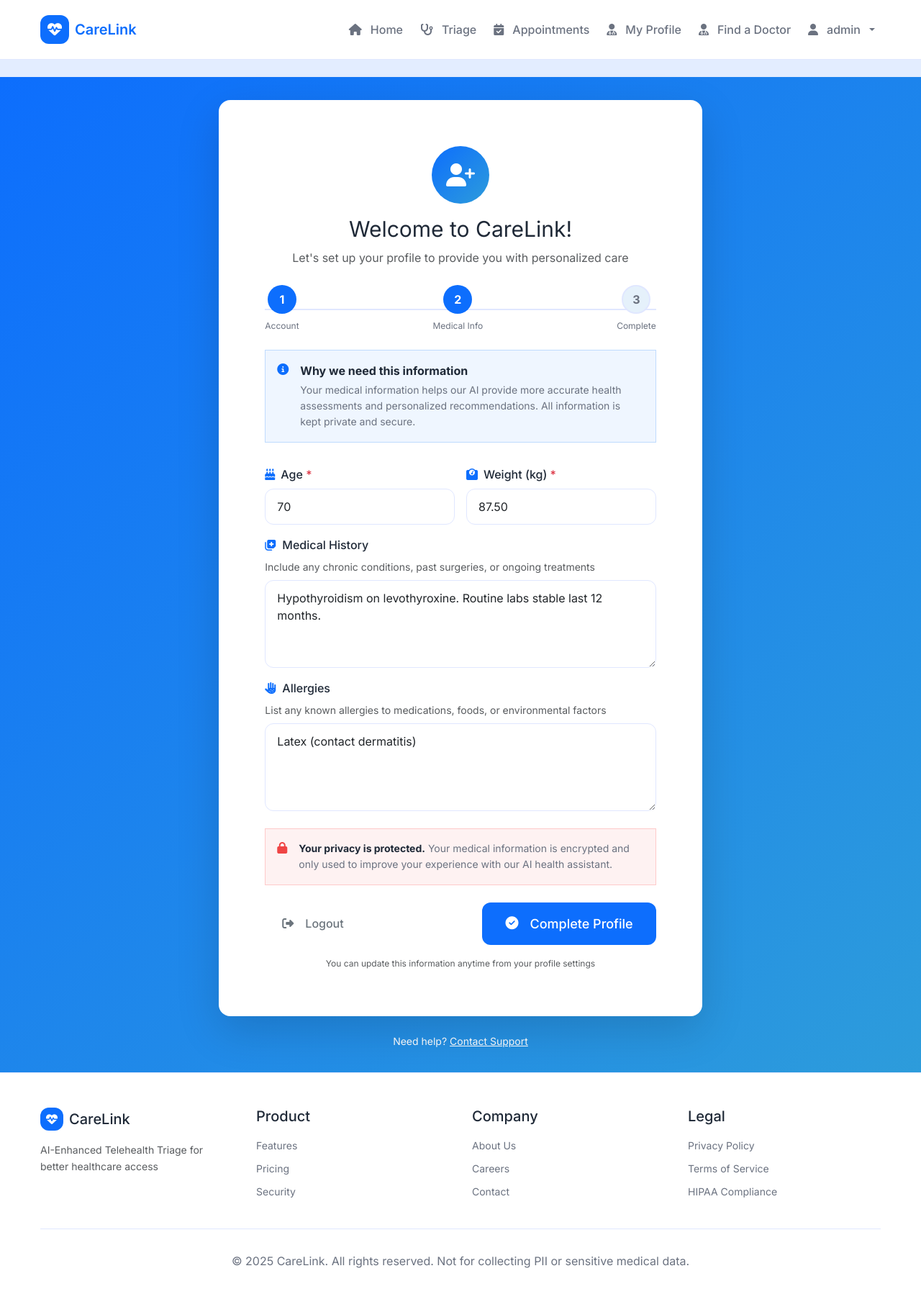
After one commit to om423/CareLink, a Django app: page /profiles/onboarding/ in a window 1280 px wide. The commit adds this page. Shown: the whole page at 72% size. Run offline with Django 5.2, Linux system fonts and the light colour scheme; a user stored in the database is signed in; data comes from the database, SQL or seed files in the repository; both versions use the stored data as it was after the commit.

Commit message:
Onboarding complete and better chat

```diff
--- a/profiles/models.py
+++ b/profiles/models.py
@@ -21,6 +21,7 @@ class PatientProfile(models.Model):
     weight = models.DecimalField(max_digits=5, decimal_places=2, null=True, blank=True, help_text="Weight in kg")
     medical_history = models.TextField(blank=True, help_text="Previous medical conditions and history")
     allergies = models.TextField(blank=True, help_text="Known allergies (medications, foods, environmental)")
+    onboarding_completed = models.BooleanField(default=False, help_text="Whether user has completed onboarding")
 
     created_at = models.DateTimeField(auto_now_add=True)
     updated_at = models.DateTimeField(auto_now=True)
--- /dev/null
+++ b/profiles/templates/profiles/onboarding.html
@@ -0,0 +1,154 @@
+{% extends 'base.html' %}
+{% load static %}
+{% block title %}Welcome to CareLink · Complete Your Profile{% endblock %}
+{% block content %}
+<div style="background: linear-gradient(135deg, var(--cl-blue) 0%, var(--cl-teal) 100%); min-height: 100vh; display: flex; align-items: center; justify-content: center; padding: 2rem;">
+  <div class="container">
+    <div class="row justify-content-center">
+      <div class="col-lg-8 col-xl-7">
+        <!-- Onboarding Card -->
+        <div class="card" style="border: none; border-radius: 16px; box-shadow: 0 20px 60px rgba(0,0,0,0.15);">
+          <div class="card-body p-4 p-md-5">
+            <!-- Header -->
+            <div class="text-center mb-4">
+              <div class="d-inline-flex align-items-center justify-content-center mb-3" style="width: 80px; height: 80px; border-radius: 50%; background: linear-gradient(135deg, var(--cl-blue), var(--cl-teal)); color: white;">
+                <i class="fas fa-user-plus fa-2x"></i>
+              </div>
+              <h2 class="mb-2" style="color: var(--cl-text); font-weight: var(--cl-font-bold);">Welcome to CareLink!</h2>
+              <p class="text-muted mb-0" style="font-size: var(--cl-base);">Let's set up your profile to provide you with personalized care</p>
+            </div>
+
+            <!-- Progress Steps -->
+            <div class="mb-4">
+              <div class="d-flex justify-content-between align-items-center" style="position: relative;">
+                <div style="position: absolute; top: 50%; left: 0; right: 0; height: 2px; background: var(--cl-border); z-index: 0;"></div>
+                <div class="text-center" style="position: relative; z-index: 1;">
+                  <div class="d-inline-flex align-items-center justify-content-center mb-2" style="width: 40px; height: 40px; border-radius: 50%; background: var(--cl-blue); color: white; font-weight: bold;">
+                    1
+                  </div>
+                  <div style="font-size: var(--cl-xs); color: var(--cl-text-muted);">Account</div>
+                </div>
+                <div class="text-center" style="position: relative; z-index: 1;">
+                  <div class="d-inline-flex align-items-center justify-content-center mb-2" style="width: 40px; height: 40px; border-radius: 50%; background: var(--cl-blue); color: white; font-weight: bold;">
+                    2
+                  </div>
+                  <div style="font-size: var(--cl-xs); color: var(--cl-text-muted);">Medical Info</div>
+                </div>
+                <div class="text-center" style="position: relative; z-index: 1;">
+                  <div class="d-inline-flex align-items-center justify-content-center mb-2" style="width: 40px; height: 40px; border-radius: 50%; background: var(--cl-muted-bg); color: var(--cl-text-muted); font-weight: bold; border: 2px solid var(--cl-border);">
+                    3
+                  </div>
+                  <div style="font-size: var(--cl-xs); color: var(--cl-text-muted);">Complete</div>
+                </div>
+              </div>
+            </div>
+
+            <!-- Info Alert -->
+            <div class="alert" style="background: #eff6ff; border: 1px solid #bfdbfe; border-radius: var(--cl-radius-md); margin-bottom: 2rem;">
+              <div class="d-flex gap-3">
+                <i class="fas fa-info-circle" style="color: var(--cl-blue); margin-top: 0.125rem; flex-shrink: 0;"></i>
+                <div>
+                  <strong style="color: var(--cl-text);">Why we need this information</strong>
+                  <p class="mb-0 mt-1" style="font-size: var(--cl-sm); color: var(--cl-text-muted);">
+                    Your medical information helps our AI provide more accurate health assessments and personalized recommendations. All information is kept private and secure.
+                  </p>
+                </div>
+              </div>
+            </div>
+
+            <!-- Form -->
+            <form method="post">
+              {% csrf_token %}
+
+              <div class="row g-3 mb-4">
+                <!-- Age Field -->
+                <div class="col-md-6">
+                  <label for="{{ form.age.id_for_label }}" class="form-label" style="font-weight: var(--cl-font-medium); color: var(--cl-text);">
+                    <i class="fas fa-birthday-cake me-2" style="color: var(--cl-blue);"></i>Age
+                    <span class="text-danger">*</span>
+                  </label>
+                  {{ form.age }}
+                  {% if form.age.errors %}
+                    <div class="text-danger mt-1" style="font-size: var(--cl-sm);">{{ form.age.errors }}</div>
+                  {% endif %}
+                </div>
+
+                <!-- Weight Field -->
+                <div class="col-md-6">
+                  <label for="{{ form.weight.id_for_label }}" class="form-label" style="font-weight: var(--cl-font-medium); color: var(--cl-text);">
+                    <i class="fas fa-weight me-2" style="color: var(--cl-blue);"></i>Weight (kg)
+                    <span class="text-danger">*</span>
+                  </label>
+                  {{ form.weight }}
+                  {% if form.weight.errors %}
+                    <div class="text-danger mt-1" style="font-size: var(--cl-sm);">{{ form.weight.errors }}</div>
+                  {% endif %}
+                </div>
+
+                <!-- Medical History Field -->
+                <div class="col-12">
+                  <label for="{{ form.medical_history.id_for_label }}" class="form-label" style="font-weight: var(--cl-font-medium); color: var(--cl-text);">
+                    <i class="fas fa-notes-medical me-2" style="color: var(--cl-blue);"></i>Medical History
+                  </label>
+                  <small class="d-block text-muted mb-2" style="font-size: var(--cl-sm);">
+                    Include any chronic conditions, past surgeries, or ongoing treatments
+                  </small>
+                  {{ form.medical_history }}
+                  {% if form.medical_history.errors %}
+                    <div class="text-danger mt-1" style="font-size: var(--cl-sm);">{{ form.medical_history.errors }}</div>
+                  {% endif %}
+                </div>
+
+                <!-- Allergies Field -->
+                <div class="col-12">
+                  <label for="{{ form.allergies.id_for_label }}" class="form-label" style="font-weight: var(--cl-font-medium); color: var(--cl-text);">
+                    <i class="fas fa-allergies me-2" style="color: var(--cl-blue);"></i>Allergies
+                  </label>
+                  <small class="d-block text-muted mb-2" style="font-size: var(--cl-sm);">
+                    List any known allergies to medications, foods, or environmental factors
+                  </small>
+                  {{ form.allergies }}
+                  {% if form.allergies.errors %}
+                    <div class="text-danger mt-1" style="font-size: var(--cl-sm);">{{ form.allergies.errors }}</div>
+                  {% endif %}
+                </div>
+              </div>
+
+              <!-- Privacy Notice -->
+              <div class="alert" style="background: #fef2f2; border: 1px solid #fecaca; border-radius: var(--cl-radius-md); margin-bottom: 1.5rem;">
+                <div class="d-flex gap-3">
+                  <i class="fas fa-lock" style="color: var(--cl-red); margin-top: 0.125rem; flex-shrink: 0;"></i>
+                  <p class="mb-0" style="font-size: var(--cl-sm); color: var(--cl-text-muted);">
+                    <strong style="color: var(--cl-text);">Your privacy is protected.</strong> Your medical information is encrypted and only used to improve your experience with our AI health assistant.
+                  </p>
+                </div>
+              </div>
+
+              <!-- Action Buttons -->
+              <div class="d-flex gap-3 justify-content-between align-items-center">
+                <a href="{% url 'accounts:logout' %}" class="btn btn-outline-secondary">
+                  <i class="fas fa-sign-out-alt me-2"></i>Logout
+                </a>
+                <button type="submit" class="btn btn-primary btn-lg" style="min-width: 180px;">
+                  <i class="fas fa-check-circle me-2"></i>Complete Profile
+                </button>
+              </div>
+
+              <p class="text-center text-muted mt-3 mb-0" style="font-size: var(--cl-xs);">
+                You can update this information anytime from your profile settings
+              </p>
+            </form>
+          </div>
+        </div>
+
+        <!-- Help Text -->
+        <div class="text-center mt-4">
+          <p class="text-white mb-0" style="font-size: var(--cl-sm);">
+            Need help? <a href="#" class="text-white" style="text-decoration: underline;">Contact Support</a>
+          </p>
+        </div>
+      </div>
+    </div>
+  </div>
+</div>
+{% endblock %}
--- a/profiles/urls.py
+++ b/profiles/urls.py
@@ -6,5 +6,6 @@ app_name = "profiles"
 
 urlpatterns = [
     path("", views.index, name="index"),
+    path("onboarding/", views.onboarding, name="onboarding"),
     path("edit/", views.edit_profile, name="edit"),
 ]
--- a/profiles/views.py
+++ b/profiles/views.py
@@ -10,6 +10,32 @@ def index(request):
     if request.user.is_authenticated:
         return redirect('profiles:edit')
     return redirect('accounts:login')
+
+
+@login_required
+def onboarding(request):
+    """Onboarding flow for new users to complete their profile."""
+    profile, created = PatientProfile.objects.get_or_create(user=request.user)
+
+    # If already completed onboarding, redirect to home
+    if profile.onboarding_completed:
+        return redirect('home:index')
+
+    if request.method == 'POST':
+        form = ProfileForm(request.POST, instance=profile)
+        if form.is_valid():
+            profile = form.save(commit=False)
+            profile.onboarding_completed = True
+            profile.save()
+            messages.success(request, 'Welcome to CareLink! Your profile has been set up successfully.')
+            return redirect('home:index')
+    else:
+        form = ProfileForm(instance=profile)
+
+    return render(request, 'profiles/onboarding.html', {
+        'form': form,
+        'profile': profile
+    })
 
 
 @login_required
```
Also changed, not shown: accounts/views.py (+13 -0 lines), templates/triage/chat.html (+25 -3 lines), db.sqlite3, profiles/migrations/0005_patientprofile_onboarding_completed.py (added).
